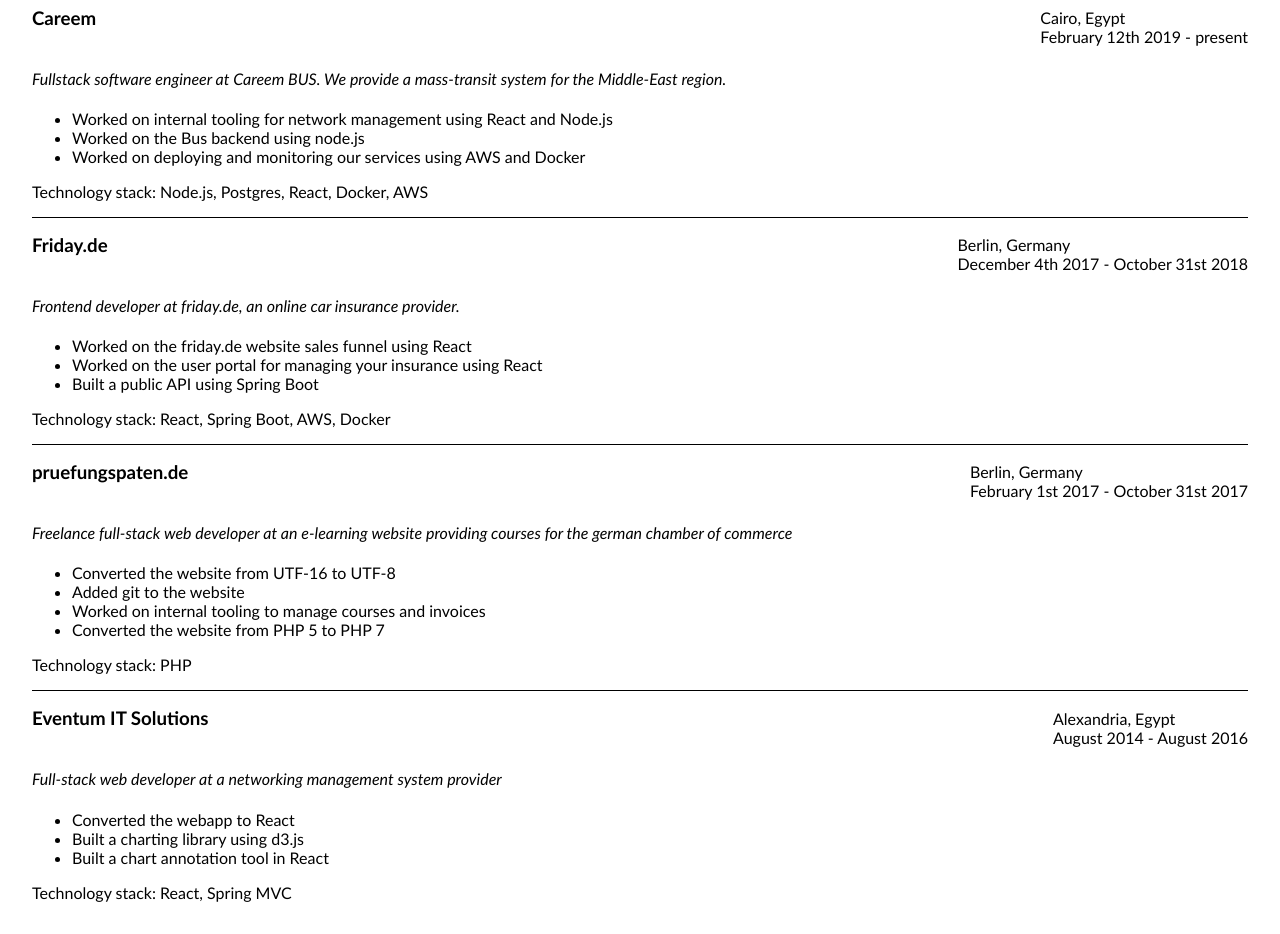
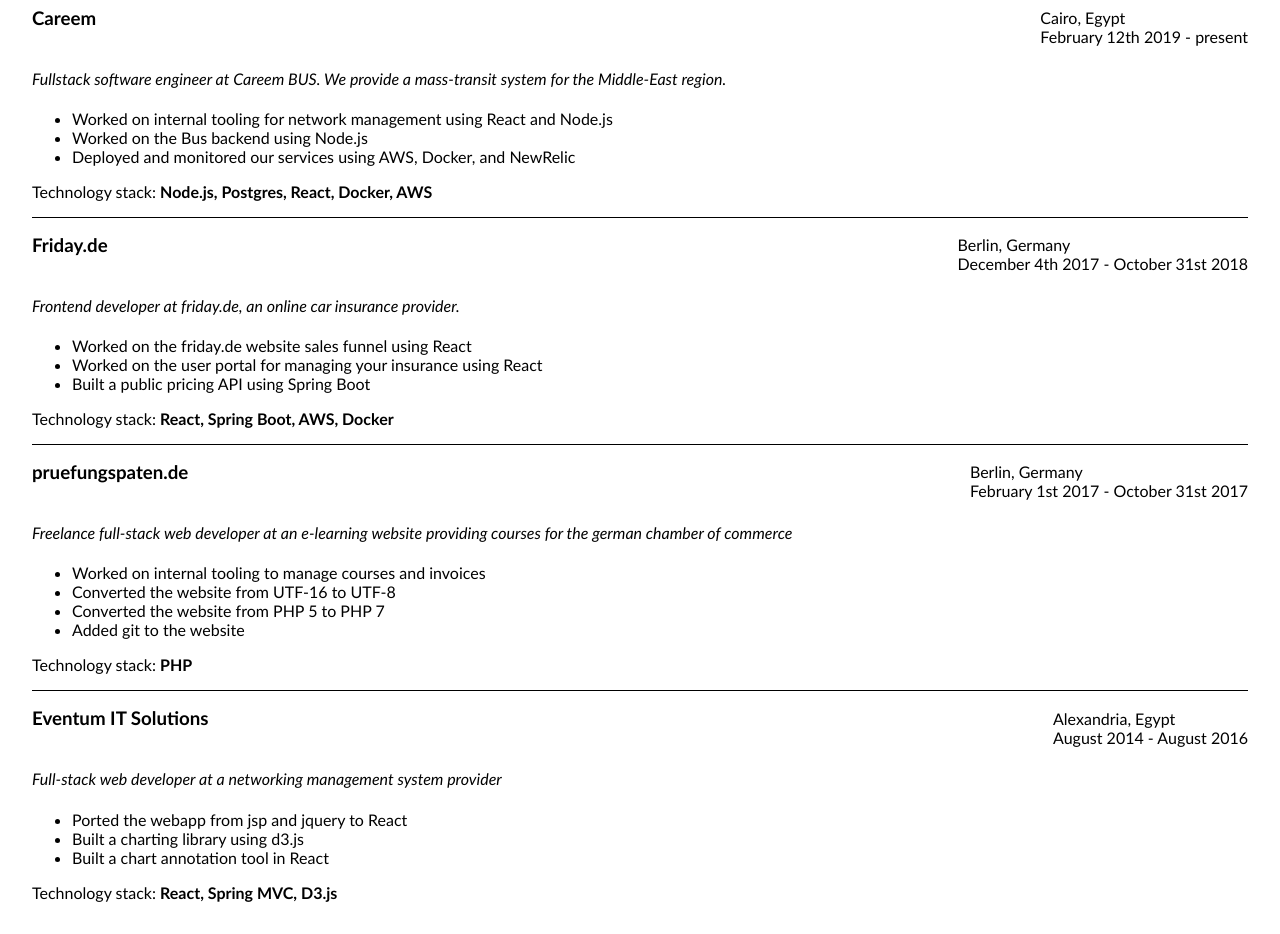
Before and after one commit to aghoneim92/homepage-old, a React (Create React App) app: page /resume in a window 1280 px wide. Shown: the part 460-1394 px from the top of the page. Built offline with nearby package versions, Linux system fonts and the light colour scheme.

Commit message:
Refine work experience

```diff
--- a/src/components/Resume/WorkExperience.tsx
+++ b/src/components/Resume/WorkExperience.tsx
@@ -21,8 +21,8 @@
       "Fullstack software engineer at Careem BUS. We provide a mass-transit system for the Middle-East region.",
     responsibilities: [
       "Worked on internal tooling for network management using React and Node.js",
-      "Worked on the Bus backend using node.js",
-      "Worked on deploying and monitoring our services using AWS and Docker",
+      "Worked on the Bus backend using Node.js",
+      "Deployed and monitored our services using AWS, Docker, and NewRelic",
     ],
     technologies: ["Node.js", "Postgres", "React", "Docker", "AWS"],
   },
@@ -36,7 +36,7 @@
     responsibilities: [
       "Worked on the friday.de website sales funnel using React",
       "Worked on the user portal for managing your insurance using React",
-      "Built a public API using Spring Boot",
+      "Built a public pricing API using Spring Boot",
     ],
     technologies: ["React", "Spring Boot", "AWS", "Docker"],
   },
@@ -48,10 +48,10 @@
     description:
       "Freelance full-stack web developer at an e-learning website providing courses for the german chamber of commerce",
     responsibilities: [
+      "Worked on internal tooling to manage courses and invoices",
       "Converted the website from UTF-16 to UTF-8",
+      "Converted the website from PHP 5 to PHP 7",
       "Added git to the website",
-      "Worked on internal tooling to manage courses and invoices",
-      "Converted the website from PHP 5 to PHP 7",
     ],
     technologies: ["PHP"],
   },
@@ -63,11 +63,11 @@
     description:
       "Full-stack web developer at a networking management system provider",
     responsibilities: [
-      "Converted the webapp to React",
+      "Ported the webapp from jsp and jquery to React",
       "Built a charting library using d3.js",
       "Built a chart annotation tool in React",
     ],
-    technologies: ["React", "Spring MVC"],
+    technologies: ["React", "Spring MVC", "D3.js"],
   },
 ];
 
@@ -102,7 +102,7 @@
         ))}
       </ul>
       <span>Technology stack: </span>
-      {technologies.join(", ")}
+      <b>{technologies.join(", ")}</b>
     </>
   );
 }
```
